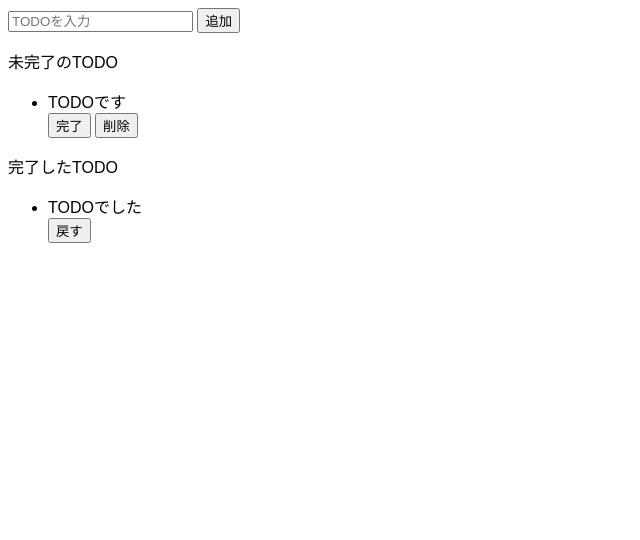
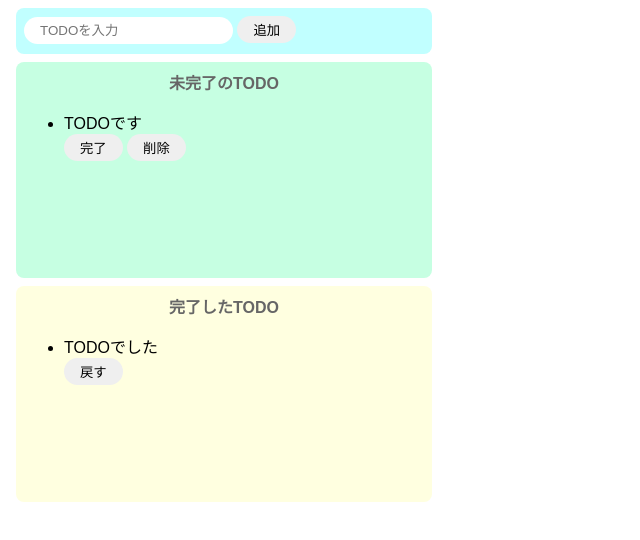
Before and after one commit to masamideguchi/todo-js-section5, a website built with Parcel: page index.html in a window 1280 px wide. Shown: the whole page, without its empty margins (0-640 px from the left). Built offline with nearby package versions, Linux system fonts and the light colour scheme.

Commit message:
31.CSSでスタイリング

```diff
--- a/index.html
+++ b/index.html
@@ -6,19 +6,19 @@
   </head>
 
   <body>
-    <div>
+    <div class="input-area">
       <input placeholder="TODOを入力" />
       <button>追加</button>
     </div>
-    <div>
-			<p>未完了のTODO</p>
+    <div class="incomplete-area">
+			<p class="title">未完了のTODO</p>
 			<ul>
 				<li>TODOです</li>
 				<button>完了</button>
 				<button>削除</button>
 		</div>
-    <div>
-			<p>完了したTODO</p>
+    <div class="complete-area">
+			<p class="title">完了したTODO</p>
 			<ul>
 				<li>TODOでした</li>
 				<button>戻す</button>
--- a/src/styles.css
+++ b/src/styles.css
@@ -1,3 +1,56 @@
 body {
   font-family: sans-serif;
 }
+
+input {
+  border-radius: 16px;
+  border: none;
+  padding: 6px 16px;
+  outline: none;
+}
+
+button {
+  border-radius: 16px;
+  border: none;
+  padding: 4px 16px;
+}
+
+button:hover {
+  background-color: #ff7fff;
+  color: #fff;
+  cursor: pointer;
+}
+
+.input-area {
+  background-color: #c1ffff;
+  width: 400px;
+  height: 30px;
+  padding: 8px;
+  margin: 8px;
+  border-radius: 8px;
+}
+
+.incomplete-area {
+  background-color: #c6ffe2;
+  width: 400px;
+  min-height: 200px;
+  padding: 8px;
+  margin: 8px;
+  border-radius: 8px;
+}
+
+.complete-area {
+  background-color: #ffffe0;
+  width: 400px;
+  min-height: 200px;
+  padding: 8px;
+  margin: 8px;
+  border-radius: 8px;
+}
+
+.title {
+  text-align: center;
+  margin-top: 0;
+  font-weight: bold;
+  color: #666;
+}
```
